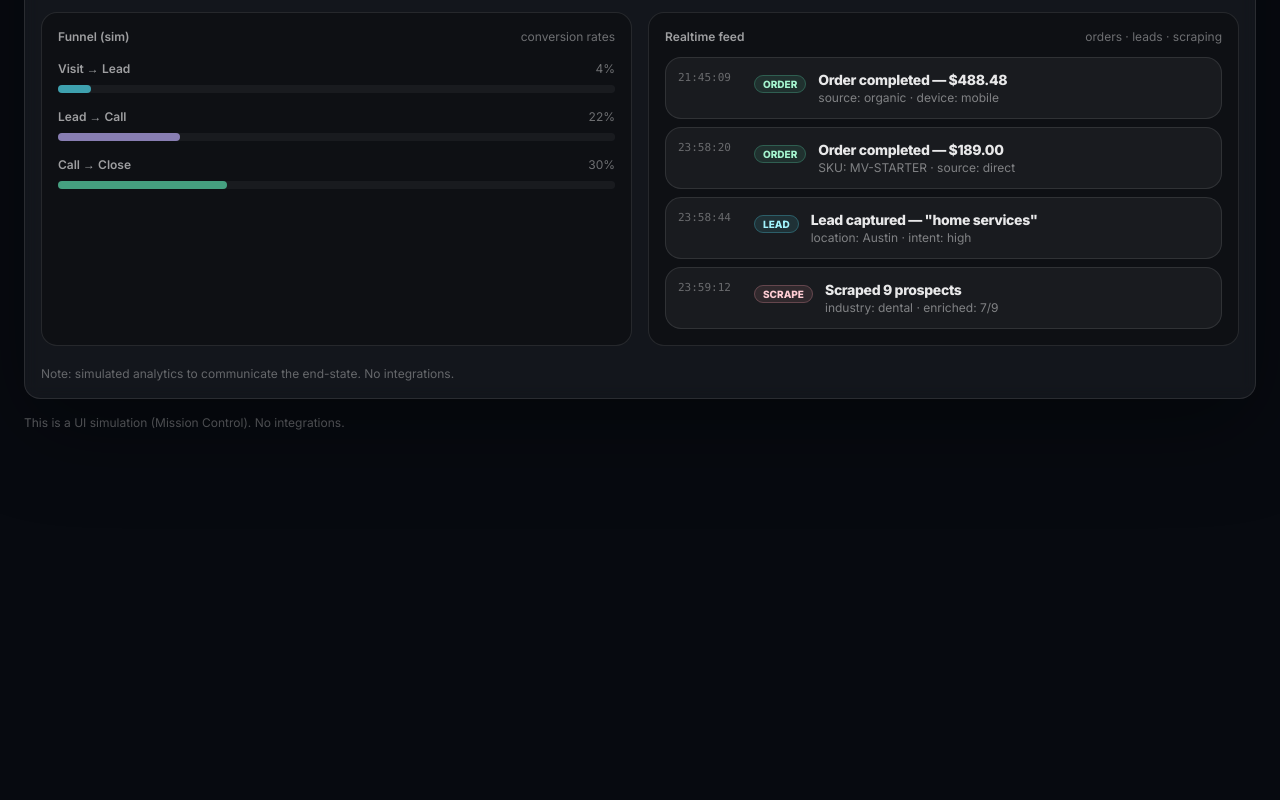
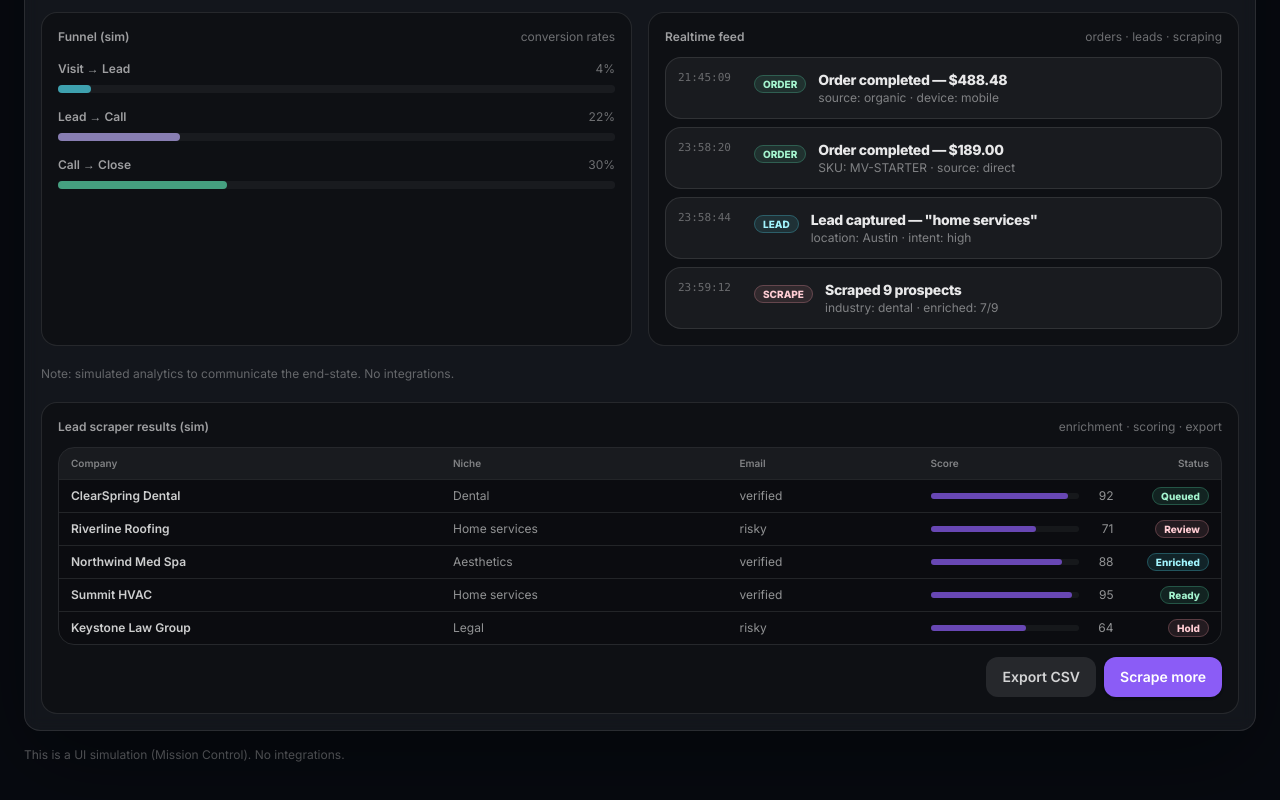
Before and after one commit to alexcarney460-hue/MotionVentures, a Next.js app: page /mission-control in a window 1280 px wide. Shown: the part 1790-2590 px from the top of the page. Before the commit the page ends 2261 px from the top, so only its background shows below. Built offline with nearby package versions, Linux system fonts and the light colour scheme; no server answers.

Commit message:
Add lead scraper table + hover micro-interactions in Mission Control

```diff
--- a/src/app/globals.css
+++ b/src/app/globals.css
@@ -97,6 +97,25 @@ body {
     will-change: transform;
   }
 
+  /* Mission Control: hover micro-interactions */
+  .mv-node {
+    transition: transform 180ms cubic-bezier(0.2, 0.8, 0.2, 1), background-color 180ms ease;
+    will-change: transform;
+  }
+
+  .mv-node:hover {
+    transform: translate3d(0, -2px, 0);
+    background-color: rgba(255, 255, 255, 0.08);
+  }
+
+  .mv-edge {
+    transition: opacity 180ms ease;
+  }
+
+  .mv-canvas:hover .mv-edge {
+    opacity: 1;
+  }
+
   @keyframes mv-kenburns {
     0% {
       transform: scale(1) translate3d(0, 0, 0);
--- a/src/app/mission-control/page.tsx
+++ b/src/app/mission-control/page.tsx
@@ -155,7 +155,7 @@ export default function MissionControlPage() {
             </Card>
 
             <Card title="Workflow canvas">
-              <div className="relative overflow-hidden rounded-2xl border border-white/10 bg-black/25 p-4">
+              <div className="mv-canvas relative overflow-hidden rounded-2xl border border-white/10 bg-black/25 p-4">
                 <div className="absolute inset-0 opacity-[0.18] [mask-image:radial-gradient(circle_at_30%_30%,black,transparent_70%)]">
                   <div className="absolute -top-24 -left-24 h-[420px] w-[420px] rounded-full bg-cyan-300 blur-3xl" />
                   <div className="absolute -bottom-28 right-0 h-[520px] w-[520px] rounded-full bg-violet-400 blur-3xl" />
@@ -191,7 +191,7 @@ export default function MissionControlPage() {
                     ].map((n) => (
                       <div
                         key={n.name}
-                        className={`rounded-2xl border border-white/10 bg-white/5 p-3 ring-1 ${n.ring}`}
+                        className={`mv-node rounded-2xl border border-white/10 bg-white/5 p-3 ring-1 ${n.ring}`}
                       >
                         <div className="flex items-center justify-between">
                           <div className="text-sm font-extrabold tracking-tight text-white/90">{n.name}</div>
@@ -302,8 +302,111 @@ export default function MissionControlPage() {
             </div>
             <div className="text-xs text-white/40">charts · funnels · realtime feed</div>
           </div>
-          <div className="pt-4">
+          <div className="pt-4 grid gap-5">
             <AnalyticsSim />
+
+            {/* Lead scraper results (simulated) */}
+            <div className="rounded-2xl border border-white/10 bg-black/25 p-4">
+              <div className="flex items-center justify-between">
+                <div className="text-xs font-semibold text-white/60">Lead scraper results (sim)</div>
+                <div className="text-xs text-white/40">enrichment · scoring · export</div>
+              </div>
+
+              <div className="mt-3 overflow-hidden rounded-2xl border border-white/10">
+                <div className="grid grid-cols-12 gap-2 bg-white/5 px-3 py-2 text-[10px] font-semibold text-white/45">
+                  <div className="col-span-4">Company</div>
+                  <div className="col-span-3">Niche</div>
+                  <div className="col-span-2">Email</div>
+                  <div className="col-span-2">Score</div>
+                  <div className="col-span-1 text-right">Status</div>
+                </div>
+
+                {[
+                  {
+                    company: "ClearSpring Dental",
+                    niche: "Dental",
+                    email: "verified",
+                    score: 92,
+                    status: "Queued",
+                    accent: "emerald",
+                  },
+                  {
+                    company: "Riverline Roofing",
+                    niche: "Home services",
+                    email: "risky",
+                    score: 71,
+                    status: "Review",
+                    accent: "coral",
+                  },
+                  {
+                    company: "Northwind Med Spa",
+                    niche: "Aesthetics",
+                    email: "verified",
+                    score: 88,
+                    status: "Enriched",
+                    accent: "cyan",
+                  },
+                  {
+                    company: "Summit HVAC",
+                    niche: "Home services",
+                    email: "verified",
+                    score: 95,
+                    status: "Ready",
+                    accent: "emerald",
+                  },
+                  {
+                    company: "Keystone Law Group",
+                    niche: "Legal",
+                    email: "risky",
+                    score: 64,
+                    status: "Hold",
+                    accent: "coral",
+                  },
+                ].map((r) => {
+                  const pill =
+                    r.accent === "emerald"
+                      ? "border-emerald-300/25 bg-emerald-300/10 text-emerald-200"
+                      : r.accent === "cyan"
+                        ? "border-cyan-300/25 bg-cyan-300/10 text-cyan-200"
+                        : "border-rose-300/25 bg-rose-300/10 text-rose-200";
+                  return (
+                    <div
+                      key={r.company}
+                      className="grid grid-cols-12 gap-2 border-t border-white/10 bg-black/20 px-3 py-2 text-xs text-white/65"
+                    >
+                      <div className="col-span-4 truncate font-semibold text-white/80">{r.company}</div>
+                      <div className="col-span-3 truncate text-white/55">{r.niche}</div>
+                      <div className="col-span-2 text-white/55">{r.email}</div>
+                      <div className="col-span-2">
+                        <div className="flex items-center gap-2">
+                          <div className="h-1.5 w-full rounded-full bg-white/5">
+                            <div
+                              className="h-1.5 rounded-full bg-[var(--mv-primary)]/70"
+                              style={{ width: `${r.score}%` }}
+                            />
+                          </div>
+                          <div className="w-8 text-right text-white/55">{r.score}</div>
+                        </div>
+                      </div>
+                      <div className="col-span-1 text-right">
+                        <span className={`rounded-full border px-2 py-0.5 text-[10px] font-extrabold ${pill}`}>
+                          {r.status}
+                        </span>
+                      </div>
+                    </div>
+                  );
+                })}
+              </div>
+
+              <div className="mt-3 flex items-center justify-end gap-2">
+                <button className="inline-flex h-10 items-center justify-center rounded-xl bg-white/10 px-4 text-sm font-semibold text-white/80 transition hover:bg-white/15">
+                  Export CSV
+                </button>
+                <button className="inline-flex h-10 items-center justify-center rounded-xl bg-[var(--mv-primary)] px-4 text-sm font-semibold text-white shadow-sm shadow-black/20 transition hover:-translate-y-0.5 hover:bg-[var(--mv-primary-hover)]">
+                  Scrape more
+                </button>
+              </div>
+            </div>
           </div>
         </div>
 
--- a/src/components/NeonEdges.tsx
+++ b/src/components/NeonEdges.tsx
@@ -38,7 +38,7 @@ export default function NeonEdges({ edges, className }: { edges: Edge[]; classNa
         const mx = (e.from.x + e.to.x) / 2
         const path = `M ${e.from.x} ${e.from.y} C ${mx} ${e.from.y}, ${mx} ${e.to.y}, ${e.to.x} ${e.to.y}`
         return (
-          <g key={idx}>
+          <g key={idx} className="mv-edge">
             <path d={path} fill="none" stroke={c.glow} strokeWidth={6} opacity={0.55} filter="url(#mv-glow)" />
             <path d={path} fill="none" stroke={c.stroke} strokeWidth={1.8} opacity={0.9} />
           </g>
```
